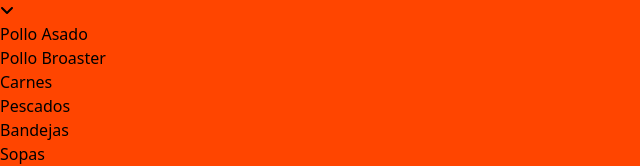
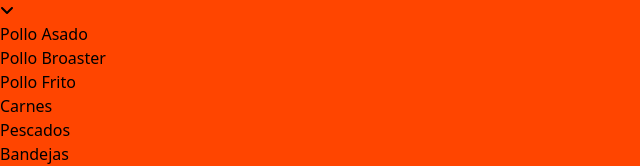
Before and after one commit to Felipe1626/rikybrasa, an Angular app: page /admin in a window 1280 px wide. Shown: the part 1576-1742 px from the top of the page, without its empty margins (0-640 px from the left). Built offline with nearby package versions, Linux system fonts and the light colour scheme; no server answers; the database is empty.

Commit message:
adedd one category

```diff
--- a/src/app/components/admin/upload/upload.component.html
+++ b/src/app/components/admin/upload/upload.component.html
@@ -33,6 +33,7 @@
 			<div id="options"  class="w-full absolute translate-y-36 hidden">
 				<div class="option pl-2 w-5/6 h-8 flex items-center cursor-pointer relative bg-orange-50 border-b border-orange-400 mx-auto hover:bg-orange-500 hover:text-white" (click)="handleAnchorClick('pollo asado')">Pollo Asado</div>
 				<div class="option pl-2 w-5/6 h-8 flex items-center cursor-pointer relative bg-orange-50 border-b border-orange-400 mx-auto hover:bg-orange-500 hover:text-white" (click)="handleAnchorClick('pollo broaster')">Pollo Broaster</div>
+				<div class="option pl-2 w-5/6 h-8 flex items-center cursor-pointer relative bg-orange-50 border-b border-orange-400 mx-auto hover:bg-orange-500 hover:text-white" (click)="handleAnchorClick('pollo frito')">Pollo Frito</div>
 				<div class="option pl-2 w-5/6 h-8 flex items-center cursor-pointer relative bg-orange-50 border-b border-orange-400 mx-auto hover:bg-orange-500 hover:text-white" (click)="handleAnchorClick('carnes')">Carnes</div>
 				<div class="option pl-2 w-5/6 h-8 flex items-center cursor-pointer relative bg-orange-50 border-b border-orange-400 mx-auto hover:bg-orange-500 hover:text-white" (click)="handleAnchorClick('pescados')">Pescados</div>
 				<div class="option pl-2 w-5/6 h-8 flex items-center cursor-pointer relative bg-orange-50 border-b border-orange-400 mx-auto hover:bg-orange-500 hover:text-white" (click)="handleAnchorClick('bandejas')">Bandejas</div>
```
